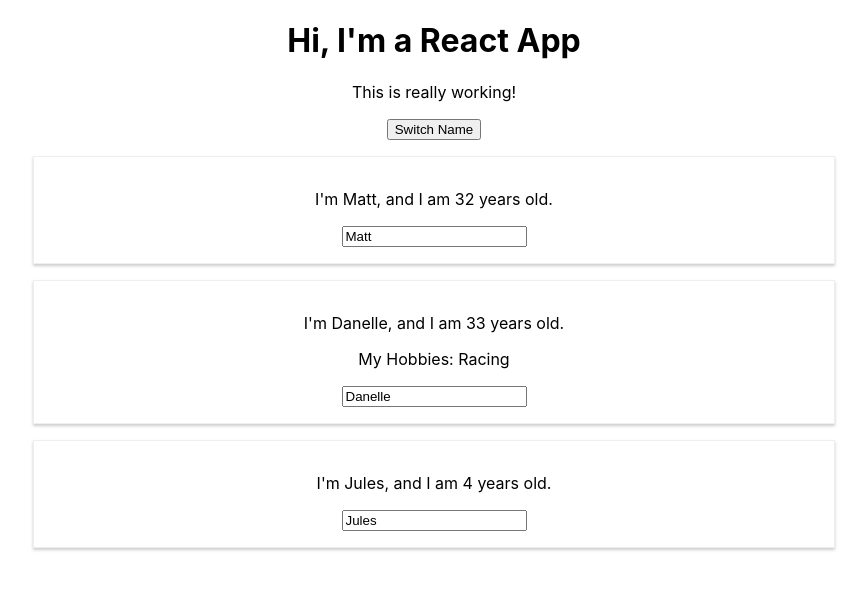
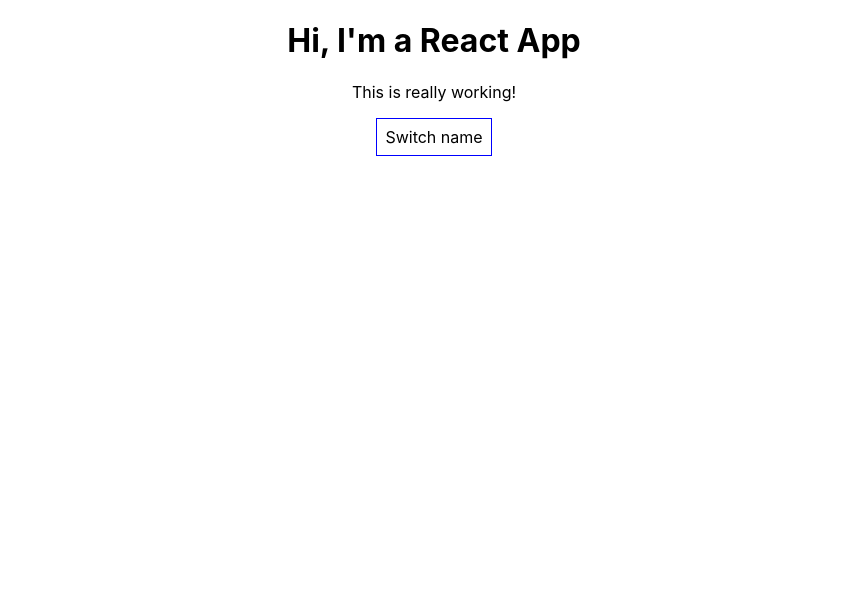
Before and after one commit to Cook1619/User-Input, a React (Create React App) app: page / in a window 1280 px wide. Shown: the top 590 px of the page, without its empty margins (206-1073 px from the left). Built offline with nearby package versions, Linux system fonts and the light colour scheme.

Commit message:
Adding conditional logic to render

```diff
--- a/src/App.js
+++ b/src/App.js
@@ -1,53 +1,88 @@
-import React, { useState } from 'react';
-import './App.css';
-import Person from './Person/Person';
+import React, { Component } from "react";
+import "./App.css";
+import Person from "./Person/Person";
 
-const app = props => {
-  const [personsState, setPersonsState] = useState({
+class App extends Component {
+  //Class components are referred to as containers, because they contain state and typically display the stateless components from within
+  state = {
     persons: [
-      { name: 'Matt', age: 32 },
-      { name: 'Danelle', age: 33 },
-      { name: 'Jules', age: 4 }
-    ]
-  });
+      { name: "Matt", age: 32 },
+      { name: "Danelle", age: 33 },
+      { name: "Ahmed", age: 31 }
+    ],
+    otherState: "some other value",
+    showPersons: false
+  };
 
   // const [otherState, setOtherState] = useState('some other state');
 
   // console.log(personsState, otherState);
 
-  const switchNameHandler = () => {
+  switchNameHandler = newName => {
     // console.log('Was clicked!');
-    setPersonsState({
+    this.setState({
       persons: [
-        { name: 'Mathew', age: 32 },
-        { name: 'Danelle', age: 33 },
-        { name: 'Jules', age: 4 }
+        { name: "Mathew", age: 32 },
+        { name: "Danelle", age: 33 },
+        { name: "Jules", age: 4 }
+      ]
+    });
+  };
+  nameChangeHandler = event => {
+    this.setState({
+      persons: [
+        { name: "Matt", age: 32 },
+        { name: "Danelle", age: 33 },
+        { name: event.target.value, age: 35 }
       ]
     });
   };
 
+  togglePersonsHandler = () => {
+    //saves the value of th showPersons variables state
+    const doesShow = this.state.showPersons;
+    //flips the value to true or false depending on the previous state
+    this.setState({ showPersons: !doesShow });
+  };
+
+  render() {
+    const style = {
+      backgroundColor: "white",
+      font: "inherit",
+      border: "1px solid blue",
+      padding: "8px",
+      cursor: "pointer"
+    };
     return (
       <div className="App">
         <h1>Hi, I'm a React App</h1>
         <p>This is really working!</p>
-      <button onClick={switchNameHandler}>Switch Name</button>
+        <button style={style} onClick={this.togglePersonsHandler}>
+          Switch name
+        </button>
+        {this.state.showPersons === true ? (
+          <div>
             <Person
-        name={personsState.persons[0].name}
-        age={personsState.persons[0].age}
+              name={this.state.persons[0].name}
+              age={this.state.persons[0].age}
+              click={this.switchNameHandler.bind(this, "Matt!!!!")}
             />
             <Person
-        name={personsState.persons[1].name}
-        age={personsState.persons[1].age}
+              name={this.state.persons[1].name}
+              age={this.state.persons[1].age}
             >
-        My Hobbies: Racing
+              My Hobbies: Kids
             </Person>
             <Person
-        name={personsState.persons[2].name}
-        age={personsState.persons[2].age}
+              name={this.state.persons[2].name}
+              age={this.state.persons[2].age}
+              changed={this.nameChangeHandler}
             />
           </div>
+        ) : null}
+      </div>
     );
-  // return React.createElement('div', {className: 'App'}, React.createElement('h1', null, 'Does this work now?'));
-};
+  }
+}
 
-export default app;
+export default App;
```
Lines whose indentation alone changed are shown as unchanged.
